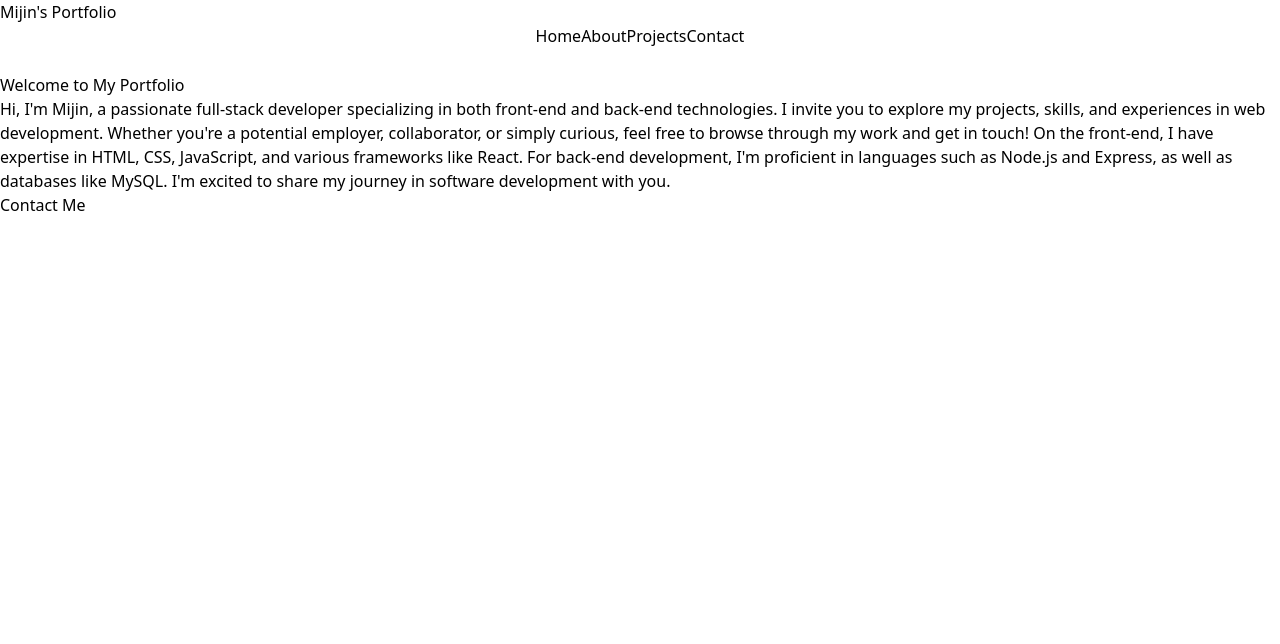
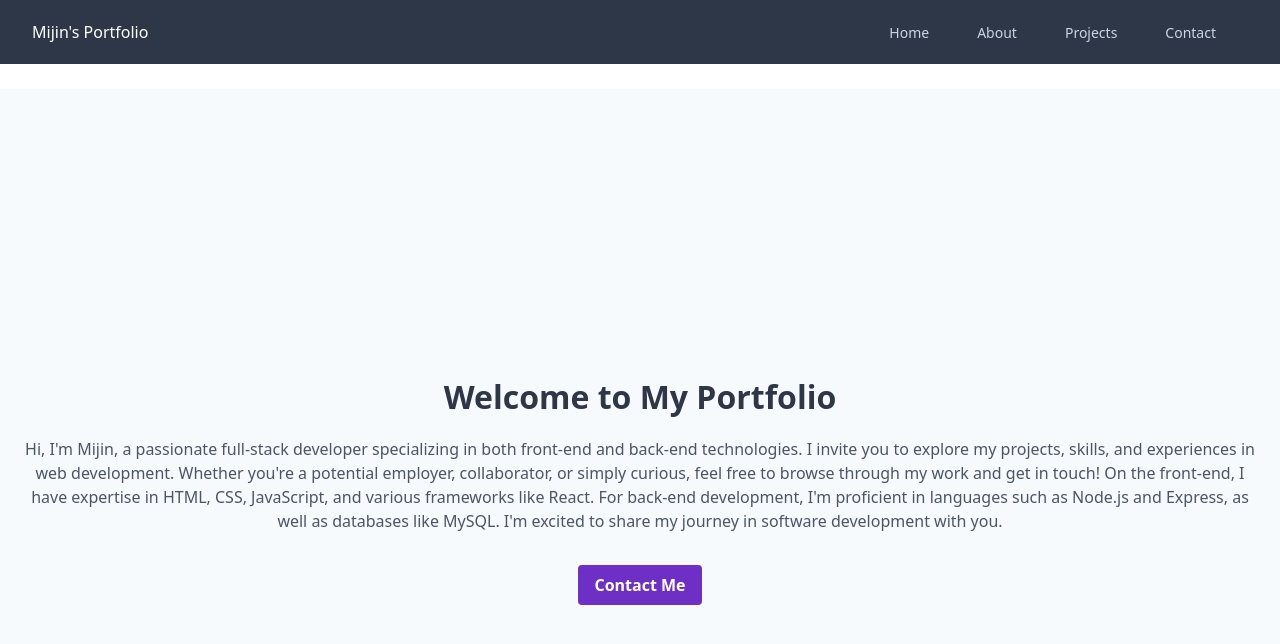
Before and after one commit to Mijincode/portfolio, a React (Create React App) app: page / in a window 1280 px wide. Shown: the top 644 px of the page. Built offline with nearby package versions, Linux system fonts and the light colour scheme.

Commit message:
clean css

```diff
--- a/src/components/Projects.js
+++ b/src/components/Projects.js
@@ -14,10 +14,10 @@ export default function Projects() {
 
   return (
     <>
-      <header>
+      <header className="text-center">
         <div>
-          <h1 className="text-center">Projects</h1>
-          <p className="text-center">
+          <h1 className="text-4xl font-bold">Projects</h1>
+          <p>
             HTML, CSS, and JavaScript, React, Node.js and Express-based API,
             MySQL
           </p>
@@ -41,7 +41,6 @@ export default function Projects() {
                   React-based web application to allow users to view and analyse
                   ‘happiness survey’ data drawn from a database.
                 </p>
-
                 <button
                   className="btn btn-primary"
                   onClick={() => handleGithubClick("HappinessApp")}
--- a/src/index.css
+++ b/src/index.css
@@ -12,6 +12,81 @@ header {
   width: 100%;
   padding-left: 0;
   padding-right: 0;
+}
+/* index.css */
+.navbar {
+  background-color: #2d3748;
+  height: 4rem;
+}
+
+.navbar .container {
+  display: flex;
+  justify-content: space-between;
+  align-items: center;
+  padding: 0 2rem;
+}
+
+.navbar .nav-links {
+  display: flex;
+}
+
+.navbar .nav-links a {
+  color: #cbd5e0;
+  padding: 0.5rem 1rem;
+  margin-right: 1rem;
+  font-size: 0.875rem;
+  font-weight: 500;
+  text-decoration: none;
+}
+
+.navbar .nav-links a:hover {
+  color: #fff;
+  background-color: #4a5568;
+}
+
+.navbar .brand {
+  color: #fff;
+}
+/* index.css */
+.home {
+  background-color: #f7fafc;
+}
+
+.home .container {
+  display: flex;
+  flex-direction: column;
+  align-items: center;
+  justify-content: center;
+  height: 100vh;
+  padding: 0 1rem;
+}
+
+.home h1 {
+  font-size: 2rem;
+  font-weight: bold;
+  margin-bottom: 1rem;
+  color: #2d3748;
+}
+
+.home p {
+  margin-bottom: 2rem;
+  line-height: 1.5;
+  text-align: center;
+  color: #4a5568;
+}
+
+.home .contact-btn {
+  background-color: rgb(110, 47, 198); /* Original RGB color */
+  background-color: bg-indigo-500; /* Equivalent Tailwind CSS class */
+  color: #ffffff;
+  font-weight: bold;
+  padding: 0.5rem 1rem;
+  border-radius: 0.25rem;
+  transition: background-color 0.3s ease;
+}
+
+.home .contact-btn:hover {
+  background-color: #2d3748;
 }
 
 .container-fluid {
```
